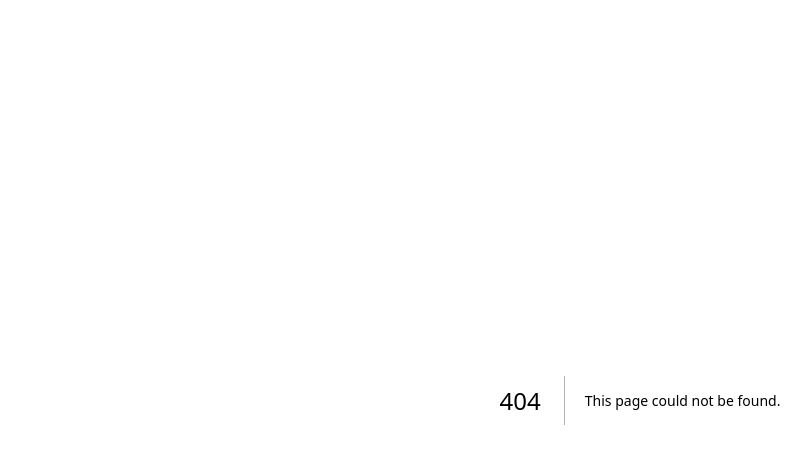
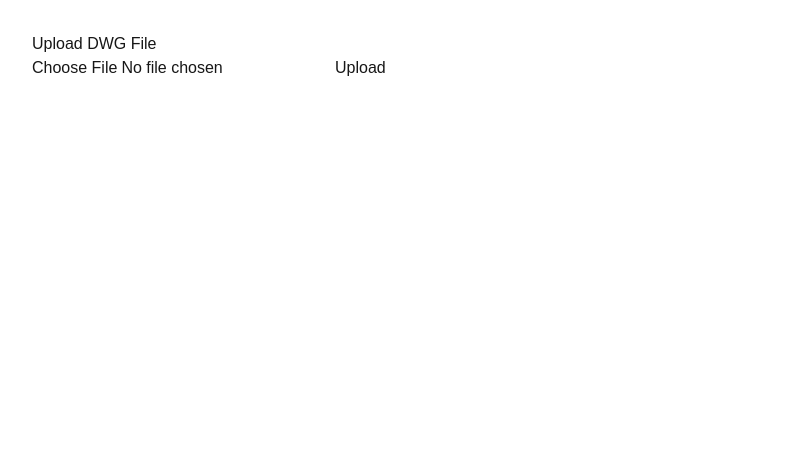
Before and after one commit to uwa-wayfinding/web, a Next.js app: page /upload in a window 1280 px wide. Before the commit this address had no page. Shown: the top 464 px of the page, without its empty margins (0-811 px from the left). Built offline with nearby package versions, Linux system fonts and the light colour scheme.

Commit message:
API route added/Implement_API

```diff
--- a/next.config.ts
+++ b/next.config.ts
@@ -1,11 +1,15 @@
 import type { NextConfig } from "next";
 
 const nextConfig: NextConfig = {
-  /* config options here */
+  output: 'export', // ✅ required for open-next
+  // appDir: true,     // ✅ required if you're using App Router (app folder)
+  // experimental: {
+  //   typedRoutes: true
+  // }
 };
 
 export default nextConfig;
 
-// added by create cloudflare to enable calling `getCloudflareContext()` in `next dev`
+// 👇 This is only for `next dev`, keep it
 import { initOpenNextCloudflareForDev } from '@opennextjs/cloudflare';
 initOpenNextCloudflareForDev();
--- a/package.json
+++ b/package.json
@@ -31,8 +31,9 @@
 		"@types/react-dom": "^19",
 		"eslint": "^9",
 		"eslint-config-next": "15.2.4",
+		"open-next": "^3.1.3",
 		"tailwindcss": "^4",
 		"typescript": "^5",
-		"wrangler": "^4.7.0"
+		"wrangler": "^4.11.1"
 	}
 }
--- /dev/null
+++ b/src/app/api/upload/route.ts
@@ -0,0 +1,38 @@
+/// <reference path="../../../../cloudflare-env.d.ts" />
+
+type Env = Cloudflare.Env;
+
+export const config = {
+    runtime: "edge",
+  };
+
+  export async function POST(request: Request, env: Env): Promise<Response> {
+    try {
+      const formData = await request.formData();
+      const file = formData.get("file") as File;
+
+      if (!file || !(file instanceof File)) {
+        return new Response(JSON.stringify({ message: "No file uploaded" }), { status: 400 });
+      }
+
+      const key = `uploads/${Date.now()}_${file.name}`;
+
+      await env.R2.put(key, file.stream(), {
+        httpMetadata: {
+          contentType: file.type,
+        },
+      });
+
+      const publicUrl = `${env.R2_PUBLIC_URL}/${key}`;
+
+      return new Response(JSON.stringify({ message: "Upload successful", key, url: publicUrl }), {
+        status: 200,
+        headers: { "Content-Type": "application/json" },
+      });
+    } catch (err: any) {
+      return new Response(JSON.stringify({ message: "Upload failed", error: err.message }), {
+        status: 500,
+        headers: { "Content-Type": "application/json" },
+      });
+    }
+  }
--- /dev/null
+++ b/src/app/upload/page.tsx
@@ -0,0 +1,55 @@
+'use client';
+import { useState } from 'react';
+
+export default function UploadPage() {
+  const [message, setMessage] = useState("");
+  const [downloadUrl, setDownloadUrl] = useState("");
+
+  const handleUpload = async (e: React.FormEvent<HTMLFormElement>) => {
+    e.preventDefault();
+    const input = e.currentTarget.file as unknown as HTMLInputElement;
+    const file = input.files?.[0];
+    if (!file) return;
+
+    const formData = new FormData();
+    formData.append("file", file);
+
+    const res = await fetch("/api/upload", {
+      method: "POST",
+      body: formData,
+    });
+
+    type UploadResponse = {
+      message: string;
+      key?: string;
+      url?: string;
+      error?: string;
+    };
+
+    const result: UploadResponse = await res.json();
+
+    if (res.ok) {
+      setMessage("✅ Upload Successful!");
+      setDownloadUrl(result.url ?? "");
+    } else {
+      setMessage(`❌ Error: ${result.message}`);
+    }
+  };
+
+
+  return (
+    <main style={{ padding: "2rem" }}>
+      <h1>Upload DWG File</h1>
+      <form onSubmit={handleUpload}>
+        <input type="file" name="file" accept=".dwg" required />
+        <button type="submit">Upload</button>
+      </form>
+      {message && <p>{message}</p>}
+      {downloadUrl && (
+        <p>
+          File URL: <a href={downloadUrl} target="_blank" rel="noopener noreferrer">{downloadUrl}</a>
+        </p>
+      )}
+    </main>
+  );
+}
```
Also changed, not shown: 1 other file (tests, documents, lock files or other folders).
